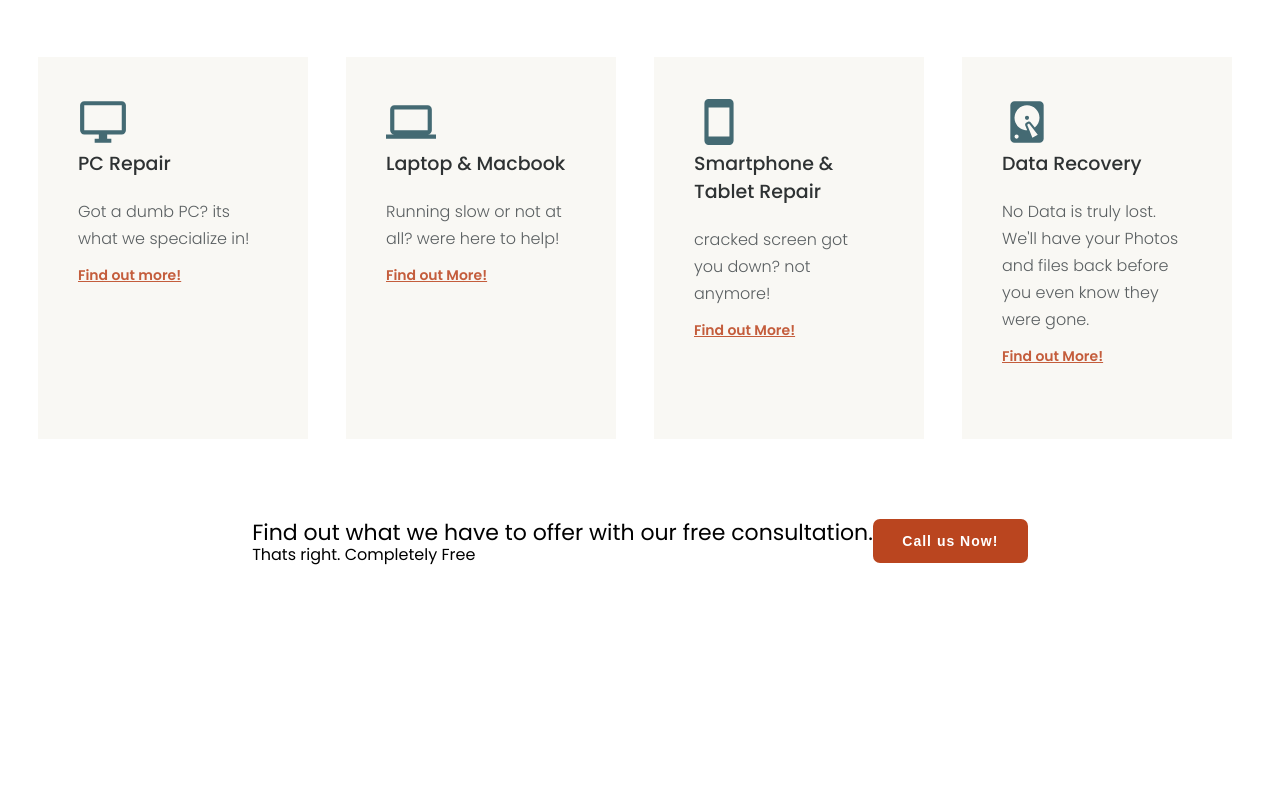
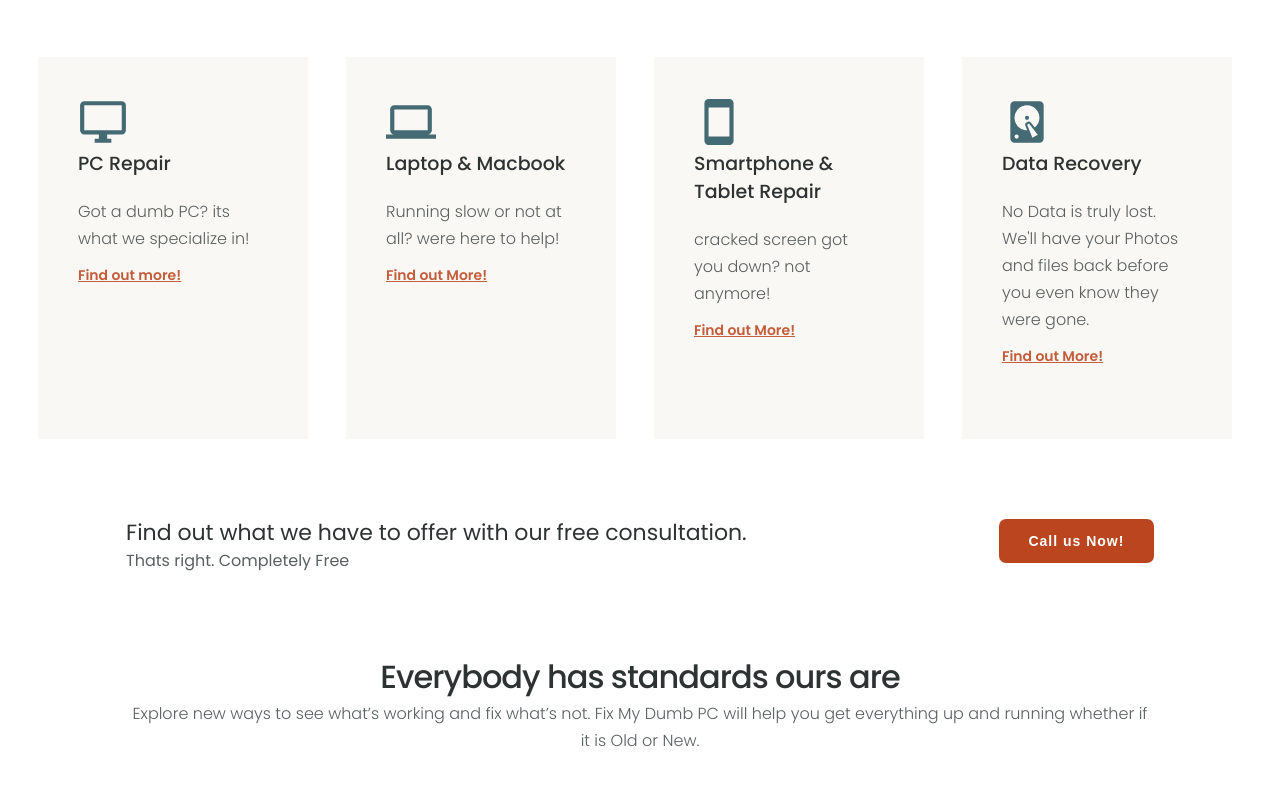
Before and after one commit to tingey21/fix-my-dumb-pc, a website: page index.htm in a window 1280 px wide. Shown: the part 887-1673 px from the top of the page. Before the commit the page ends 1530 px from the top, so only its background shows below. Drawn offline with nearby package versions, Linux system fonts and the light colour scheme; some packages are replaced by stand-ins of ours.

Commit message:
more html

```diff
--- a/Landing.css
+++ b/Landing.css
@@ -354,15 +354,19 @@ body{
     .getting-started-footer{
         padding-top: 80px;
         display: flex;
-        justify-content: center;
+        justify-content: space-around;
 
     }
 
     .getting-started-footer-title{
         font-size: 22px;
         line-height: 28px;
+        color: #2e3233;
+
     }
 
     .getting-started-footer-text{
-
+        color: #5a5f61;
+        font-size: 16px;
+        line-height: 27px;
     }
--- a/pages/Landing.html
+++ b/pages/Landing.html
@@ -64,9 +64,17 @@
             <h2 class = "getting-started-footer-title" >Find out what we have to offer with our free consultation.</h2>
             <p class="getting-started-footer-text">Thats right. Completely Free</p>
         </div>
-        <div>
-            <button  class="landing-page-image-button">Call us Now!</button>
+        <div id = "getting-started-button">
+            <button  class="landing-page-image-button" >Call us Now!</button>
         </div>
     </div>
 
 </div>
+
+<div>
+    <h1 class="getting-started-header">Everybody has standards ours are </h1>
+    <p class="getting-started-text">
+        Explore new ways to see what’s working and fix what’s not. Fix My Dumb PC will help you get everything up and running whether
+        if it is Old or New.
+    </p>
+</div>
```
Also changed, not shown: 1 other file.
